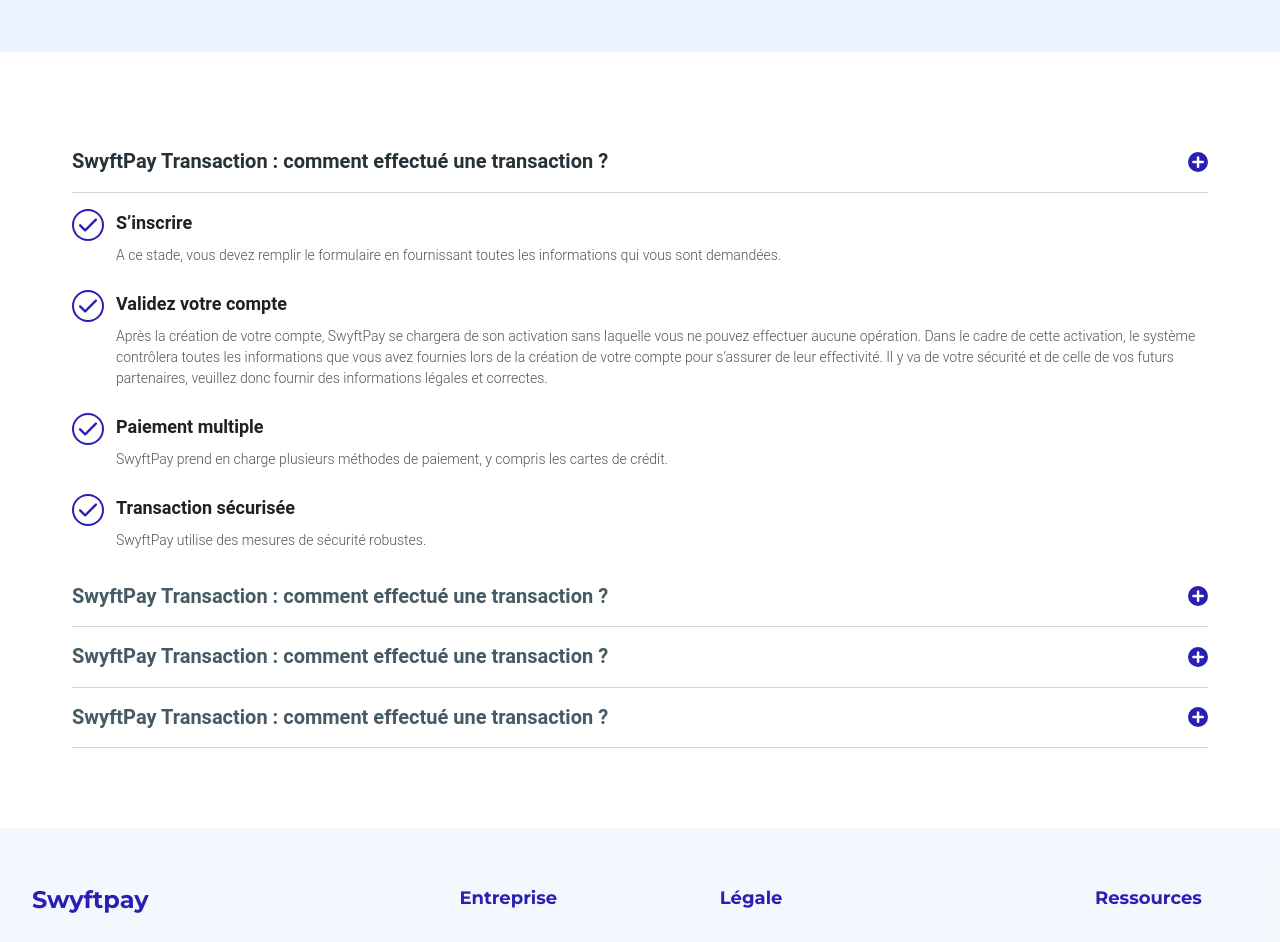
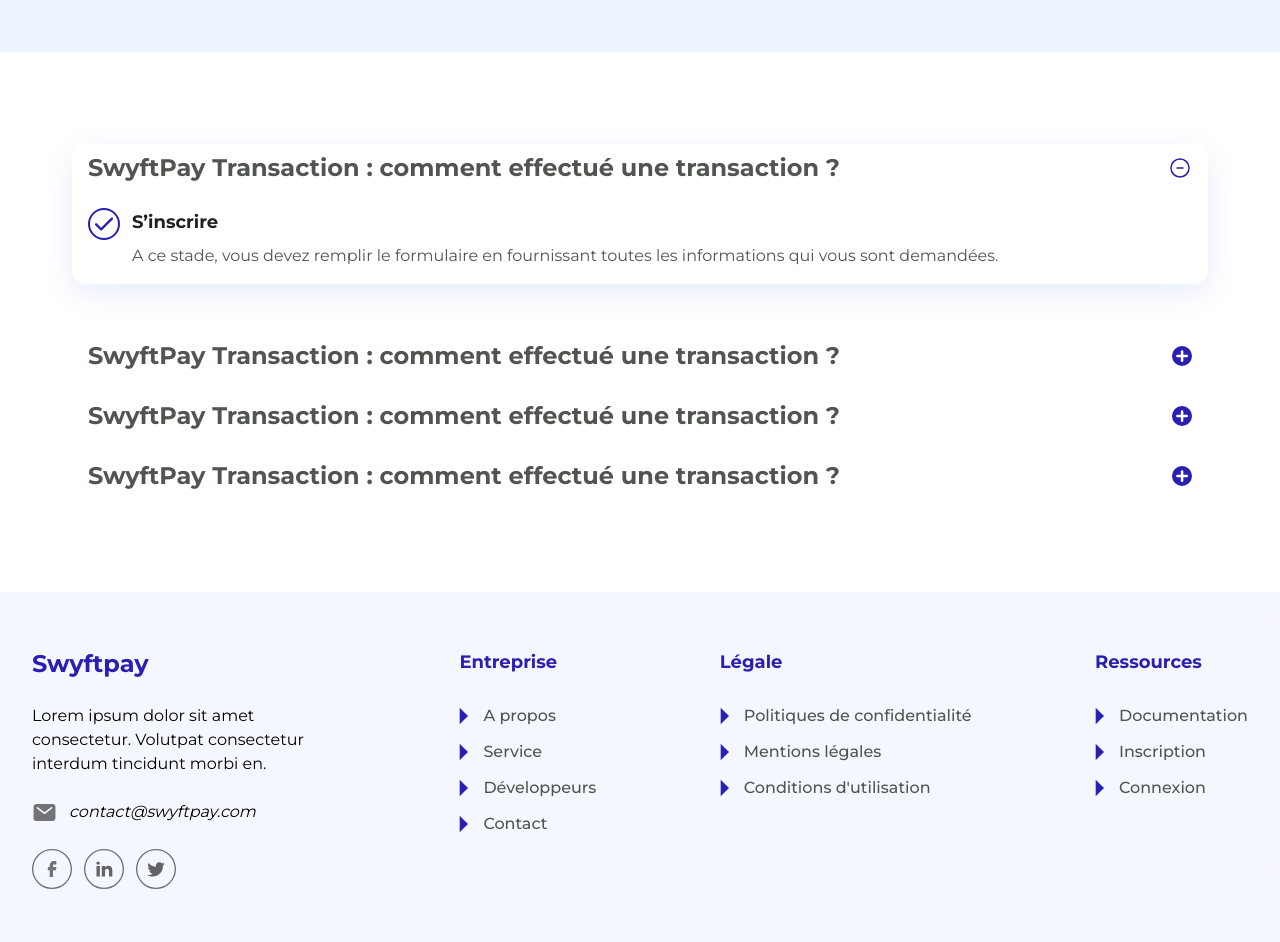
Before and after one commit to swyftpay-drc/frontend, a Next.js app: page /how-kit-works in a window 1280 px wide. Shown: the part 400-1342 px from the top of the page. Built offline with nearby package versions, Linux system fonts and the light colour scheme.

Commit message:
refactor:update accordion

```diff
--- a/next.config.js
+++ b/next.config.js
@@ -1,4 +1,11 @@
+const withMDX = require('@next/mdx')()
+
 /** @type {import('next').NextConfig} */
-const nextConfig = {}
+const nextConfig = {
+  pageExtensions: ['ts', 'tsx', 'mdx'],
+  experimental: {
+    mdxRs: true,
+  },
+}
 
-module.exports = nextConfig
+module.exports = withMDX(nextConfig)
--- a/package.json
+++ b/package.json
@@ -10,6 +10,10 @@
   },
   "dependencies": {
     "@material-tailwind/react": "^2.1.1",
+    "@mdx-js/loader": "^2.3.0",
+    "@mdx-js/react": "^2.3.0",
+    "@next/mdx": "^13.4.19",
+    "@types/mdx": "^2.0.7",
     "@types/node": "20.5.6",
     "@types/react": "18.2.21",
     "@types/react-dom": "18.2.7",
--- /dev/null
+++ b/src/app/docs/doc.mdx
@@ -0,0 +1,6 @@
+---
+title: Markdown/MDX with Next.js
+author: Lee Robinson
+---
+
+I **love** using [Next.js](https://nextjs.org/)
--- /dev/null
+++ b/src/app/docs/page.tsx
@@ -0,0 +1,6 @@
+'use client'
+import HelloWorld from './doc.mdx'
+
+export default function Page() {
+  return <HelloWorld />
+}
--- a/src/components/client/layouts/navbar/index.tsx
+++ b/src/components/client/layouts/navbar/index.tsx
@@ -11,7 +11,7 @@
   { name: "Comment ça marche", path: "/how-kit-works" },
   { name: "A propos", path: "/about" },
   { name: "Services", path: "/" },
-  { name: "Développeurs", path: "/" },
+  { name: "Développeurs", path: "/docs" },
   { name: "Contact", path: "/" },
 ];
 
--- a/src/components/ui/accordion/CustomAccordion.tsx
+++ b/src/components/ui/accordion/CustomAccordion.tsx
@@ -1,5 +1,45 @@
-export const CustomAccordion = () => {
+'use client'
+import React, {useState} from 'react';
+import {children} from "@/types/base";
+import {IconMinus, IconPlus} from "@/components/ui/icons";
+
+export type Props = {
+    className?: string;
+    title: string,
+    content: string,
+    defaultOpen?: boolean
+    children?: children
+};
+export const CustomAccordion: React.FC<Props> = ({title, content, defaultOpen, children}) => {
+    const [isOpen, setIsOpen] = useState(defaultOpen);
+
+    const toggleAccordion = () => {
+        setIsOpen(!isOpen);
+    };
+
     return (
-        <></>
+        <div className={`w-full transition-transform duration-500 ease-in-out my-3 rounded-2xl ${ isOpen?'bg-white/90 shadow-[rgba(7,_65,_210,_0.1)_0px_9px_30px] mb-12':'bg-transparent'}  `}>
+            <button
+                onClick={toggleAccordion}
+                className="w-full flex justify-between items-center px-4 py-2 text-text-primary font-bold text-2xl focus:outline-none"
+            >
+                <span>{title}</span>
+                <span className="transition-transform transform duration-500">
+          {isOpen ? (
+              <IconMinus id={1} open={isOpen} className='text-primary-900 transition-transform duration-200 ease-in-out motion-reduce:transition-none'/>
+          ) : (
+              <IconPlus id={1} open={isOpen} className='text-primary-900 transition-transform duration-200 ease-in-out motion-reduce:transition-none'/>
+          )}
+        </span>
+            </button>
+            <div
+                className={`p-4 transition-transform duration-200 ease-in-out motion-reduce:transition-none ${
+                    isOpen ? 'block' : 'hidden'
+                }`}
+
+            >
+                {children}
+            </div>
+        </div>
     );
-};
+}
--- a/src/components/ui/accordion/index.tsx
+++ b/src/components/ui/accordion/index.tsx
@@ -5,8 +5,9 @@
     AccordionHeader,
     AccordionBody,
 } from "@material-tailwind/react";
-import { IconPlus } from "@/components/ui/icons";
+import {IconPlus} from "@/components/ui/icons";
 import ServiceContent from "@/components/client/home/service-section/ServiceContent";
+import {CustomAccordion} from "@/components/ui/accordion/CustomAccordion";
 
 export type IconProps = {
     id?: number;
@@ -14,7 +15,7 @@
     open?: number;
 };
 
-const Icon: React.FC<IconProps> = ({ id, open }) => {
+const Icon: React.FC<IconProps> = ({id, open}) => {
     return (
         <svg
             xmlns="http://www.w3.org/2000/svg"
@@ -35,7 +36,7 @@
     );
 };
 
-export const AccordionCustom =() =>{
+export const AccordionCustom = () => {
     const [open, setOpen] = React.useState(0);
     const [alwaysOpen, setAlwaysOpen] = React.useState(true);
 
@@ -46,79 +47,48 @@
     return (
         <>
             <div className="md:pl-10 md:pr-10 pl-4 pr-4">
-        <Accordion open={open === 0} icon={<IconPlus id={1} open={open} className='text-primary-900'/>}>
-          <AccordionHeader onClick={() => handleOpen(1)}>
-            SwyftPay Transaction : comment effectué une transaction ?
-          </AccordionHeader>
-          <AccordionBody>
-            <div className="flex flex-col gap-6">
+                <CustomAccordion
+                    title="SwyftPay Transaction : comment effectué une transaction ?"
+                    content="Contenu de la section 1..."
+                    defaultOpen={true} // Ouvrir le premier accordéon par défaut
+                >
                     <ServiceContent
                         title="S’inscrire"
                         text="A ce stade, vous devez remplir le formulaire en fournissant toutes les informations qui vous sont demandées."
                     />
+                </CustomAccordion>
+                <CustomAccordion
+                    title="SwyftPay Transaction : comment effectué une transaction ?"
+                    content="Contenu de la section 1..."
+
+                >
                     <ServiceContent
                         title="Validez votre compte"
                         text="Après la création de votre compte, SwyftPay se chargera de son activation sans laquelle vous ne pouvez effectuer aucune opération. Dans le cadre de cette activation, le système contrôlera toutes les informations que vous avez fournies lors de la création de votre compte pour s’assurer de leur effectivité. Il y va de votre sécurité et de celle de vos futurs partenaires, veuillez donc fournir des informations légales et correctes."
                     />
+                </CustomAccordion>
+
+                <CustomAccordion
+                    title="SwyftPay Transaction : comment effectué une transaction ?"
+                    content="Contenu de la section 1..."
+
+                >
                     <ServiceContent
-                title="Paiement multiple"
-                text="SwyftPay prend en charge plusieurs méthodes de paiement, y compris les cartes de crédit."
+                        title="Validez votre compte"
+                        text="Après la création de votre compte, SwyftPay se chargera de son activation sans laquelle vous ne pouvez effectuer aucune opération. Dans le cadre de cette activation, le système contrôlera toutes les informations que vous avez fournies lors de la création de votre compte pour s’assurer de leur effectivité. Il y va de votre sécurité et de celle de vos futurs partenaires, veuillez donc fournir des informations légales et correctes."
                     />
+                </CustomAccordion>
+                <CustomAccordion
+                    title="SwyftPay Transaction : comment effectué une transaction ?"
+                    content="Contenu de la section 1..."
+
+                >
                     <ServiceContent
-                title="Transaction sécurisée"
-                text="SwyftPay utilise des mesures de sécurité robustes."
+                        title="Validez votre compte"
+                        text="Après la création de votre compte, SwyftPay se chargera de son activation sans laquelle vous ne pouvez effectuer aucune opération. Dans le cadre de cette activation, le système contrôlera toutes les informations que vous avez fournies lors de la création de votre compte pour s’assurer de leur effectivité. Il y va de votre sécurité et de celle de vos futurs partenaires, veuillez donc fournir des informations légales et correctes."
                     />
-            </div>
-          </AccordionBody>
-        </Accordion>
-        <Accordion open={open === 2} icon={<IconPlus id={2} open={open} />}>
-          <AccordionHeader onClick={() => handleOpen(2)}>
-            SwyftPay Transaction : comment effectué une transaction ?
-          </AccordionHeader>
-          <AccordionBody>
-            We&apos;re not always in the position that we want to be at.
-            We&apos;re constantly growing. We&apos;re constantly making
-            mistakes. We&apos;re constantly trying to express ourselves and
-            actualize our dreams.
-          </AccordionBody>
-        </Accordion>
-        <Accordion open={open === 3} icon={<IconPlus id={3} open={open} />}>
-          <AccordionHeader onClick={() => handleOpen(3)}>
-            SwyftPay Transaction : comment effectué une transaction ?
-          </AccordionHeader>
-          <AccordionBody>
-            <div className="flex flex-col gap-6">
-              <ServiceContent
-                title="Paiement en toute transparence"
-                text="SwyftPay permet aux utilisateurs d'effectuer des
-              paiements en douceur et en toute sécurité."
-              />
-              <ServiceContent
-                title="Transactions en temps réel"
-                text="SwyftPay permet de suivre les transactions en temps réel."
-              />
-              <ServiceContent
-                title="Paiement multiple"
-                text="SwyftPay prend en charge plusieurs méthodes de paiement, y compris les cartes de crédit."
-              />
-              <ServiceContent
-                title="Transaction sécurisée"
-                text="SwyftPay utilise des mesures de sécurité robustes."
-              />
-            </div>
-          </AccordionBody>
-        </Accordion>
-        <Accordion open={open === 4} icon={<IconPlus id={4} open={open} />}>
-          <AccordionHeader onClick={() => handleOpen(4)}>
-            SwyftPay Transaction : comment effectué une transaction ?
-          </AccordionHeader>
-          <AccordionBody>
-            We&apos;re not always in the position that we want to be at.
-            We&apos;re constantly growing. We&apos;re constantly making
-            mistakes. We&apos;re constantly trying to express ourselves and
-            actualize our dreams.
-          </AccordionBody>
-        </Accordion>
+                </CustomAccordion>
+
             </div>
         </>
     );
--- a/src/components/ui/icons/Minus.tsx
+++ b/src/components/ui/icons/Minus.tsx
@@ -0,0 +1,21 @@
+import React from "react";
+
+export type Props = {
+    id?: number;
+    className?: string;
+    open?: number | boolean;
+};
+
+export const MinusIcon: React.FC<Props> = ({className, id, open}) => {
+    return (
+        <svg xmlns="http://www.w3.org/2000/svg" fill="none" viewBox="0 0 24 24" strokeWidth={1.5} stroke="currentColor"
+
+             className={`${className} text-primary-900 ${
+                 id === open ? "rotate-180" : ""
+             } h-6 w-6 transition-transform`}
+        >
+            <path strokeLinecap="round" strokeLinejoin="round" d="M15 12H9m12 0a9 9 0 11-18 0 9 9 0 0118 0z"/>
+        </svg>
+
+    );
+};
--- a/src/components/ui/icons/Plus.tsx
+++ b/src/components/ui/icons/Plus.tsx
@@ -2,7 +2,7 @@
 export type Props = {
   id?: number;
   className?: string;
-  open?: number;
+  open?: number|boolean;
 };
 export const IconPlus: React.FC<Props> = ({ className, id, open }) => {
   return (
--- a/src/components/ui/icons/index.ts
+++ b/src/components/ui/icons/index.ts
@@ -13,3 +13,5 @@
 export {IconTwitter} from "./Twitter"
 export {IconMail} from './Mail'
 export {IconPlus} from './Plus'
+
+export {MinusIcon as IconMinus } from './Minus'
```
Also changed, not shown: 2 other files (tests, documents, lock files or other folders). Lines whose indentation alone changed are shown as unchanged.
